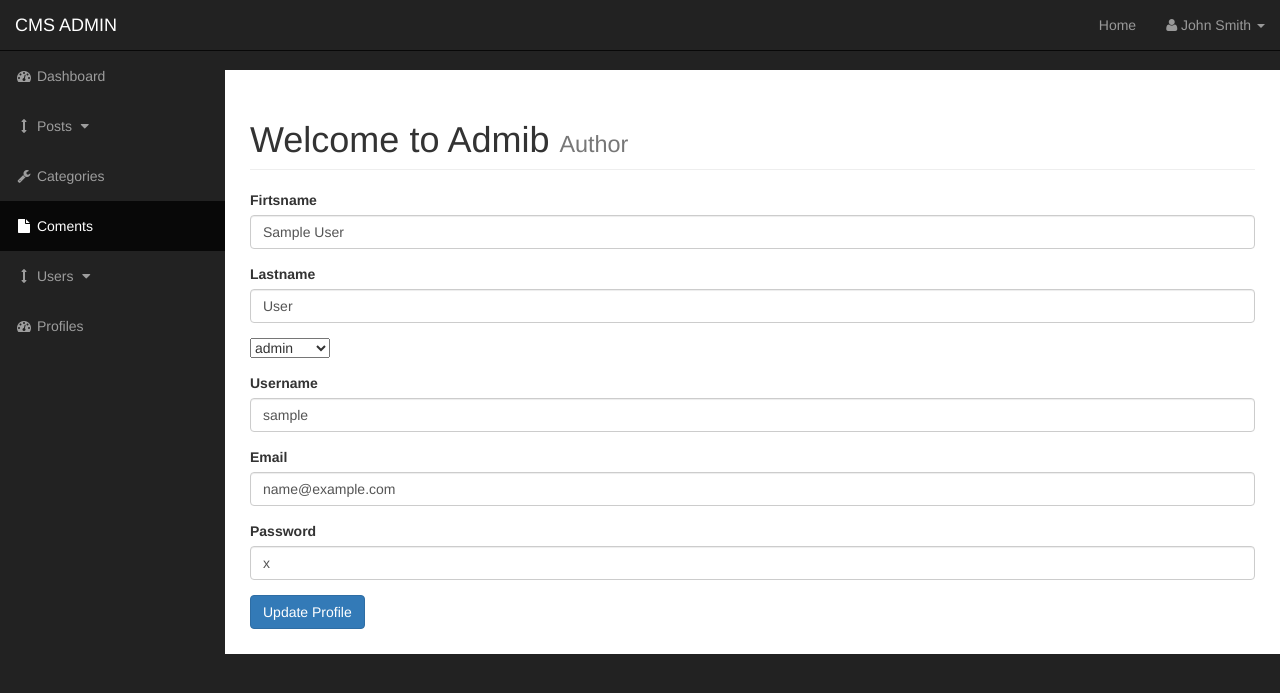
After one commit to SubjectZeroo/Blog-CMS, a PHP site: page /admin/profiles.php in a window 1280 px wide. The commit adds this page. Shown: the top 693 px of the page. Run offline with PHP 8.4, Linux system fonts and the light colour scheme; the visitor is signed in with stand-in values (Sample User, id 1); tables that the repository leaves empty or names only in its code hold one stand-in row (values such as "Sample post").

Commit message:
agregando pagina de profile

```diff
--- a/admin/includes/navigation.php
+++ b/admin/includes/navigation.php
@@ -160,7 +160,7 @@
 
            </li>
            <li>
-             <a href="index-rtl.html"><i class="fa fa-fw fa-dashboard"></i> Profiles</a>
+             <a href="profiles.php"><i class="fa fa-fw fa-dashboard"></i> Profiles</a>
            </li>
          </ul>
        </div>
--- /dev/null
+++ b/admin/profiles.php
@@ -0,0 +1,144 @@
+<?php include "includes/header.php" ?>
+<?php
+
+if(isset($_SESSION['username'])){
+ $username =  $_SESSION['username'];
+$query = "SELECT * FROM users WHERE username = '{$username}'";
+$select_user_profile_query = mysqli_query($connection, $query);
+
+
+  while($row = mysqli_fetch_array($select_user_profile_query)) {
+
+    $user_id = $row['id'];
+    $username = $row['username'];
+    $user_password = $row['user_password'];
+    $user_firtsname = $row['user_firtsname'];
+    $user_lastname = $row['user_lastname'];
+    $user_email = $row['user_email'];
+    $user_role = $row['user_role'];
+  }
+}
+
+
+?>
+
+<?php
+
+
+if(isset($_POST['edit_user'])) {
+
+  // $user_id = $_POST['id'];
+  $user_firtsname = $_POST['user_firtsname'];
+  $user_lastname = $_POST['user_lastname'];
+  $user_role = $_POST['user_role'];
+  $username =  $_POST['username'];
+  $user_email = $_POST['user_email'];
+  $user_password = $_POST['user_password'];
+
+
+  // $post_date = date('d-m-y');
+  // $post_image = $_FILES['image']['name'];
+  // $post_image_temp = $_FILES['image']['name'];
+  // move_uploaded_file($post_image_temp, "../images/$post_image");
+
+  $query = "UPDATE  users SET ";
+  $query .= "user_firtsname = '{$user_firtsname}',";
+  $query .="user_lastname = '{$user_lastname}',";
+  $query .="user_role = '{$user_role}',";
+  $query .="username = '{$username}',";
+  $query .="user_email = '{$user_email}',";
+  $query .="user_password = '{$user_password}'";
+  $query .="WHERE username = '{$username}'";
+
+  $update_user = mysqli_query($connection, $query);
+
+
+    if(!$update_user) {
+      die("QUERY FAILED" . mysqli_error($connection));
+    }
+}
+
+
+?>
+
+
+
+    <div id="wrapper">
+        <div id="page-wrapper">
+            <div class="container-fluid">
+                <!-- Page Heading -->
+                <div class="row">
+                    <div class="col-lg-12">
+                       <h1 class="page-header">
+                         Welcome to Admib
+                         <small>Author</small>
+                       </h1>
+
+
+
+<form action="" method="post" enctype="multipart/form-data">
+
+<div class="form-group">
+  <label for="">Firtsname</label>
+    <input class="form-control" value="<?php  echo $user_firtsname;  ?>" name="user_firtsname" type="text">
+</div>
+
+
+<div class="form-group">
+  <label for="">Lastname</label>
+    <input class="form-control" value="<?php  echo $user_lastname;  ?>" name="user_lastname" type="text">
+</div>
+
+
+<div class="form-group">
+
+<select name="user_role" id="user_role">
+
+<option selected value ='0'><?php echo $user_role; ?></option>
+<?php
+if($user_role == 'admin') {
+
+echo " <option value ='subcriber'>subcriber</option>";
+} else {
+echo "<option value ='admin'>admin</option>";
+}
+?>
+</select>
+</div>
+
+
+
+
+<div class="form-group">
+<label for="username">Username</label>
+<input class="form-control" value="<?php  echo $username;  ?>" name="username" type="text">
+</div>
+
+
+<div class="form-group">
+<label for="user_email">Email</label>
+<input class="form-control" value="<?php  echo $user_email;  ?>" name="user_email" type="text"></input>
+</div>
+
+
+
+<div class="form-group">
+<label for="user_password">Password</label>
+<input class="form-control" value="<?php  echo $user_password;  ?>" name="user_password" type="text"></input>
+</div>
+
+<div class="form-group">
+<input class="btn btn-primary" type="submit" name="edit_user" value="Update Profile">
+</div>
+
+</form>
+
+                    </div>
+                </div>
+                <!-- /.row -->
+            </div>
+            <!-- /.container-fluid -->
+            <?php include "includes/navigation.php" ?>
+        </div>
+        <!-- /#page-wrapper -->
+      <?php include "includes/footer.php" ?>
```
